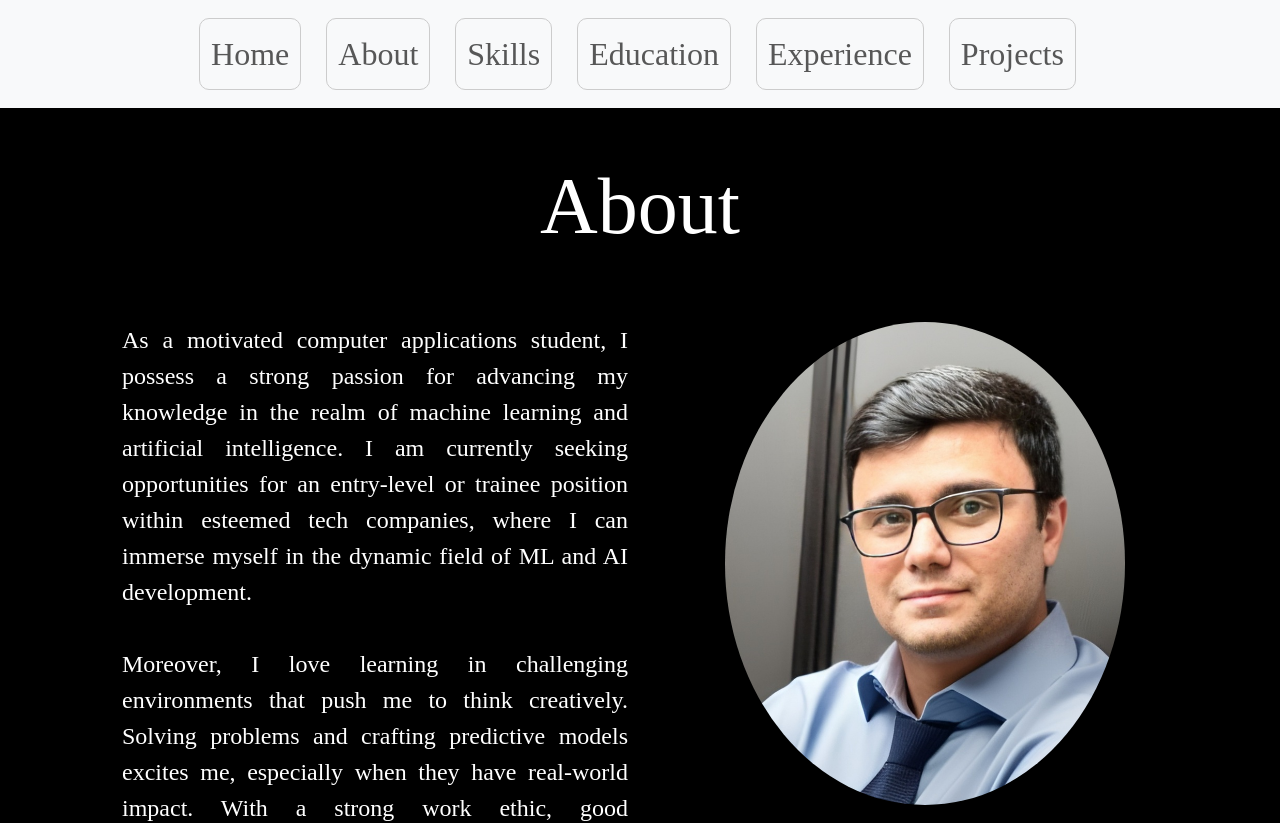
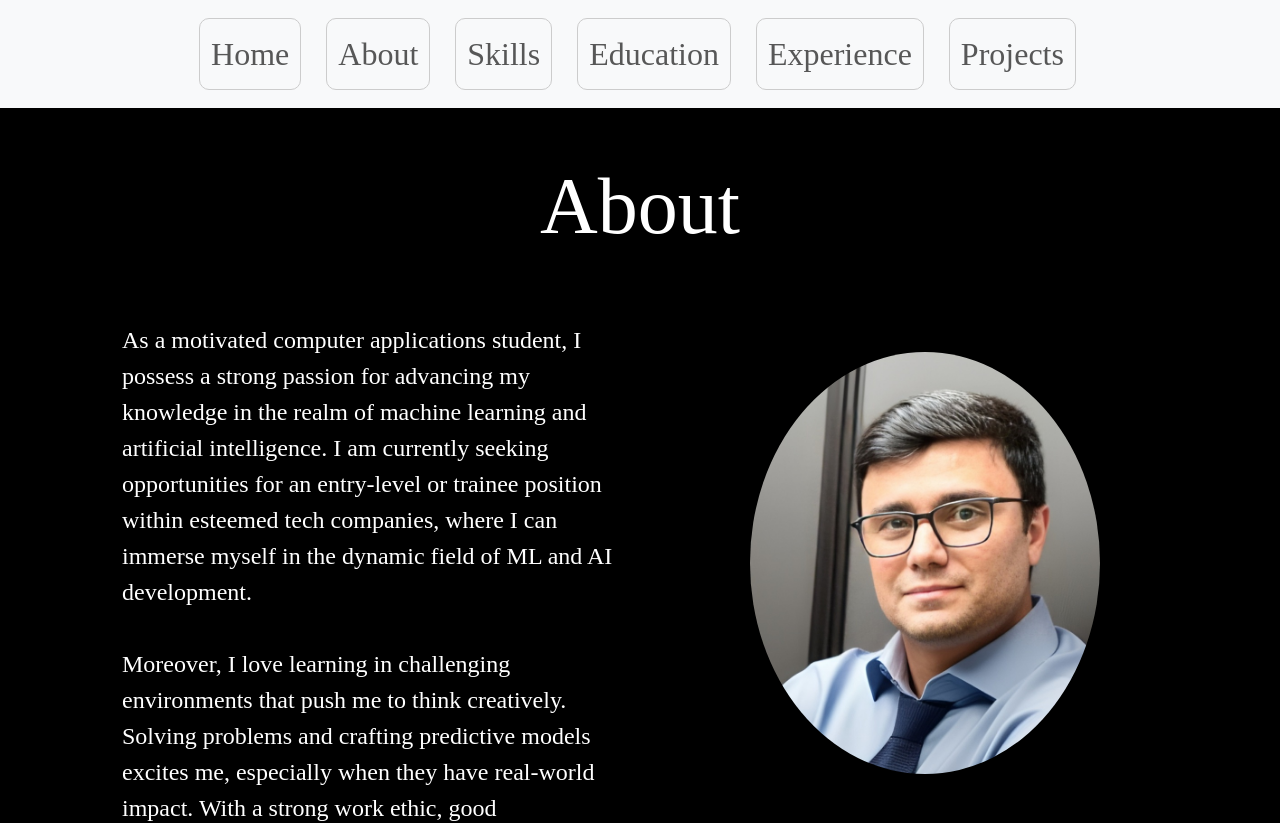
Before and after one commit to ahmadomid1984/portfolio, a React (Create React App) app: page /personal-info in a window 1280 px wide. Shown: the top 823 px of the page. Built offline with nearby package versions, Linux system fonts and the light colour scheme.

Commit message:
about page changes

```diff
--- a/src/components/PersonalInfo.js
+++ b/src/components/PersonalInfo.js
@@ -17,10 +17,10 @@ const styles = {
         textAlign: 'center',
     },
     cardContainer: {
-        marginTop: '10px',
+        marginTop: '40px',
     },
     cardText: {
-        textAlign: 'justify',
+        textAlign: 'left',
         marginLeft: '40px',
         marginTop: '10px',
         fontSize: '24px',
@@ -38,7 +38,7 @@ const PersonalInfo = () => {
                     </div>
                     <div className="col-md-6 col-sm-12 order-1 order-md-2"> {/* Order changed for smaller screens */}
                         <div style={{ ...styles.cardContainer, flexDirection: 'column', textAlign: 'center' }}>
-                            <img src="/images/profile-2.png" alt="John Doe" className="img-fluid rounded-circle shadow" style={{ maxWidth: '400px', marginBottom: '20px' }} />
+                            <img src="/images/profile-2.png" alt="John Doe" className="img-fluid rounded-circle shadow" style={{ maxWidth: '350px', marginBottom: '20px' }} />
                         </div>
                     </div>
                 </div>
```
